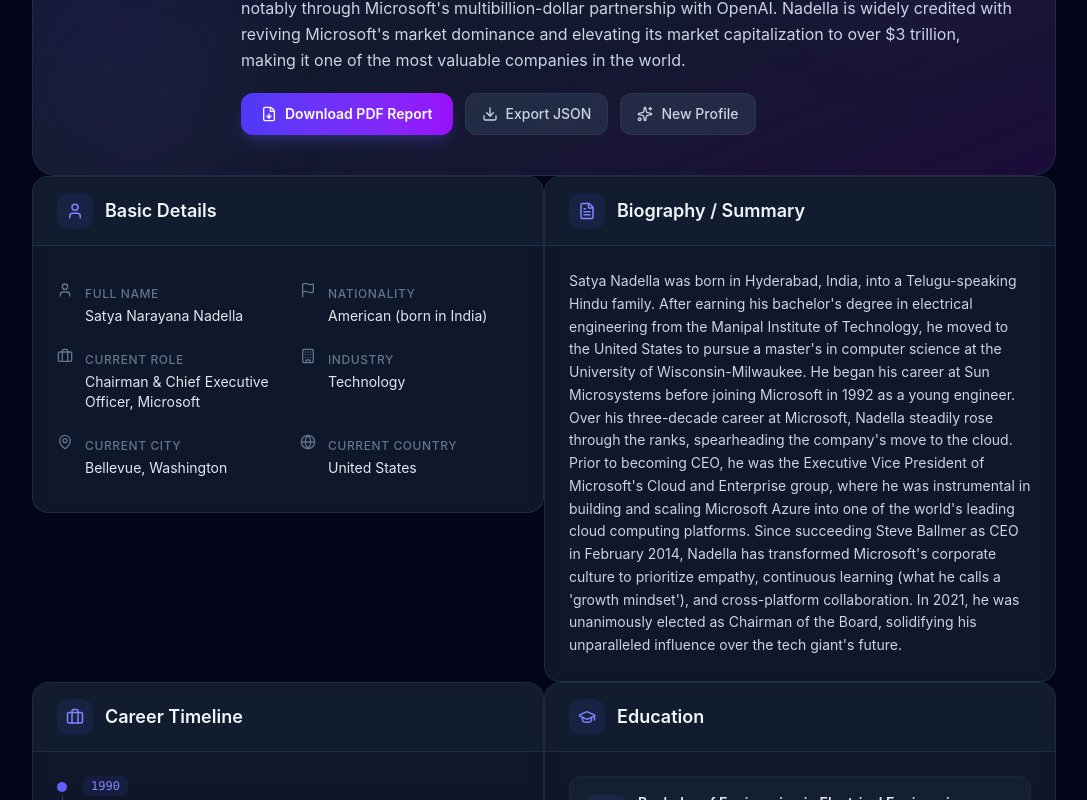
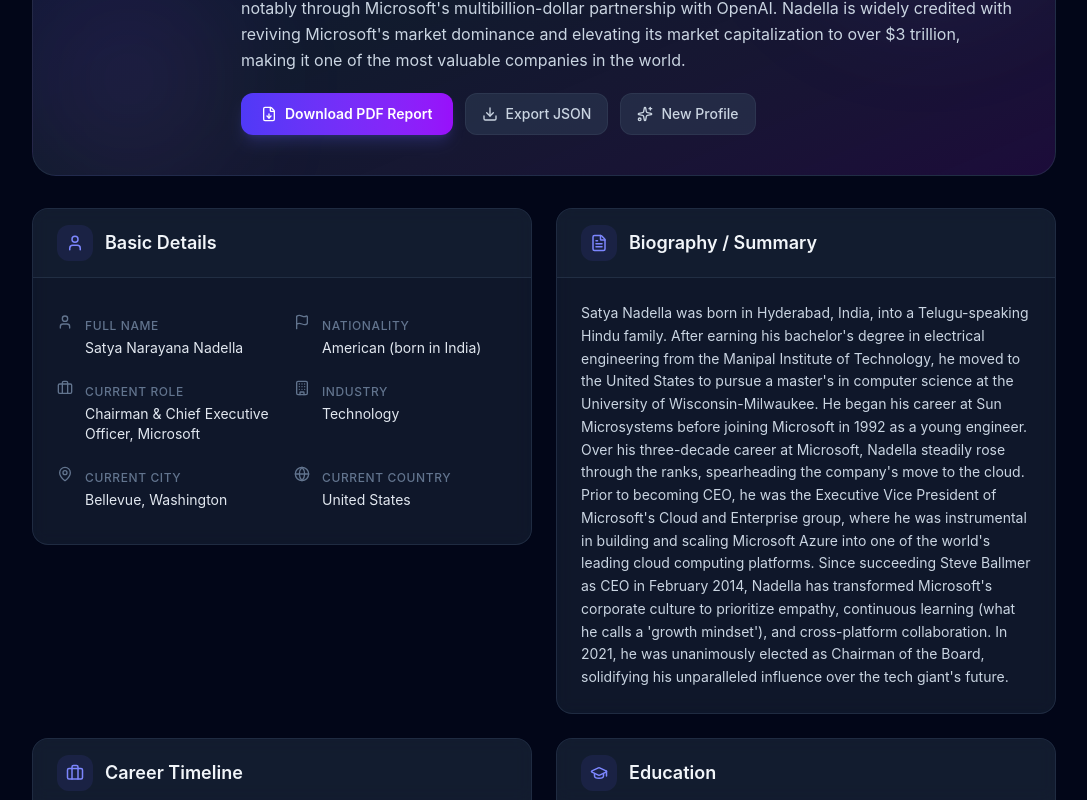
Before and after one commit to VijayaKumarchinta/famous-person-profile-agent, a React (Vite) app: page / in a window 1280 px wide. Both pictures are taken after a click on the button "View Sample Profile (Satya Nadella - CEO of Microsoft)". Shown: the part 288-1088 px from the top of the page, without its empty margins (96-1183 px from the left). Built offline with nearby package versions, Linux system fonts and the light colour scheme.

Commit message:
style: revert gap changes and format classNames

```diff
--- a/src/components/ProfileDisplay.tsx
+++ b/src/components/ProfileDisplay.tsx
@@ -32,11 +32,10 @@
 
   return (
     <div
-      className={`fixed top-6 right-6 z-50 flex items-center gap-3 px-5 py-3 rounded-xl shadow-2xl border animate-fade-in ${
-        type === "success"
+      className={`fixed top-6 right-6 z-50 flex items-center gap-3 px-5 py-3 rounded-xl shadow-2xl border animate-fade-in ${type === "success"
           ? "bg-emerald-950/90 border-emerald-700/50 text-emerald-300"
           : "bg-red-950/90 border-red-700/50 text-red-300"
-      }`}
+        }`}
     >
       {type === "success" ? <CheckCircle2 className="w-5 h-5 shrink-0" /> : <AlertCircle className="w-5 h-5 shrink-0" />}
       <span className="text-sm font-medium">{message}</span>
@@ -166,7 +165,7 @@
       {toast && <Toast message={toast.message} type={toast.type} onDone={() => setToast(null)} />}
 
       {/* Header / Hero Card */}
-      <div className="animate-fade-in relative bg-gradient-to-br from-indigo-900/40 via-slate-800/60 to-purple-900/30 rounded-3xl border border-slate-700/50 overflow-hidden mb-0">
+      <div className="animate-fade-in relative bg-gradient-to-br from-indigo-900/40 via-slate-800/60 to-purple-900/30 rounded-3xl border border-slate-700/50 overflow-hidden mb-8">
         <div className="absolute top-0 right-0 w-64 h-64 bg-indigo-500/10 rounded-full blur-3xl" />
         <div className="absolute bottom-0 left-0 w-48 h-48 bg-purple-500/10 rounded-full blur-3xl" />
 
@@ -249,7 +248,7 @@
       </div>
 
       {/* Grid Layout */}
-      <div className="grid grid-cols-1 lg:grid-cols-2 gap-0">
+      <div className="grid grid-cols-1 lg:grid-cols-2 gap-6">
         {/* Basic Details */}
         <Section icon={User} title="Basic Details" delay={100}>
           <div className="grid grid-cols-1 sm:grid-cols-2 gap-x-6">
@@ -351,11 +350,10 @@
               <DollarSign className="w-6 h-6 text-emerald-400" />
             </div>
             <p
-              className={`text-lg font-semibold ${
-                profile.netWorth.toLowerCase().includes("not")
+              className={`text-lg font-semibold ${profile.netWorth.toLowerCase().includes("not")
                   ? "text-slate-500 italic text-base font-normal"
                   : "text-emerald-300"
-              }`}
+                }`}
             >
               {profile.netWorth}
             </p>
```
